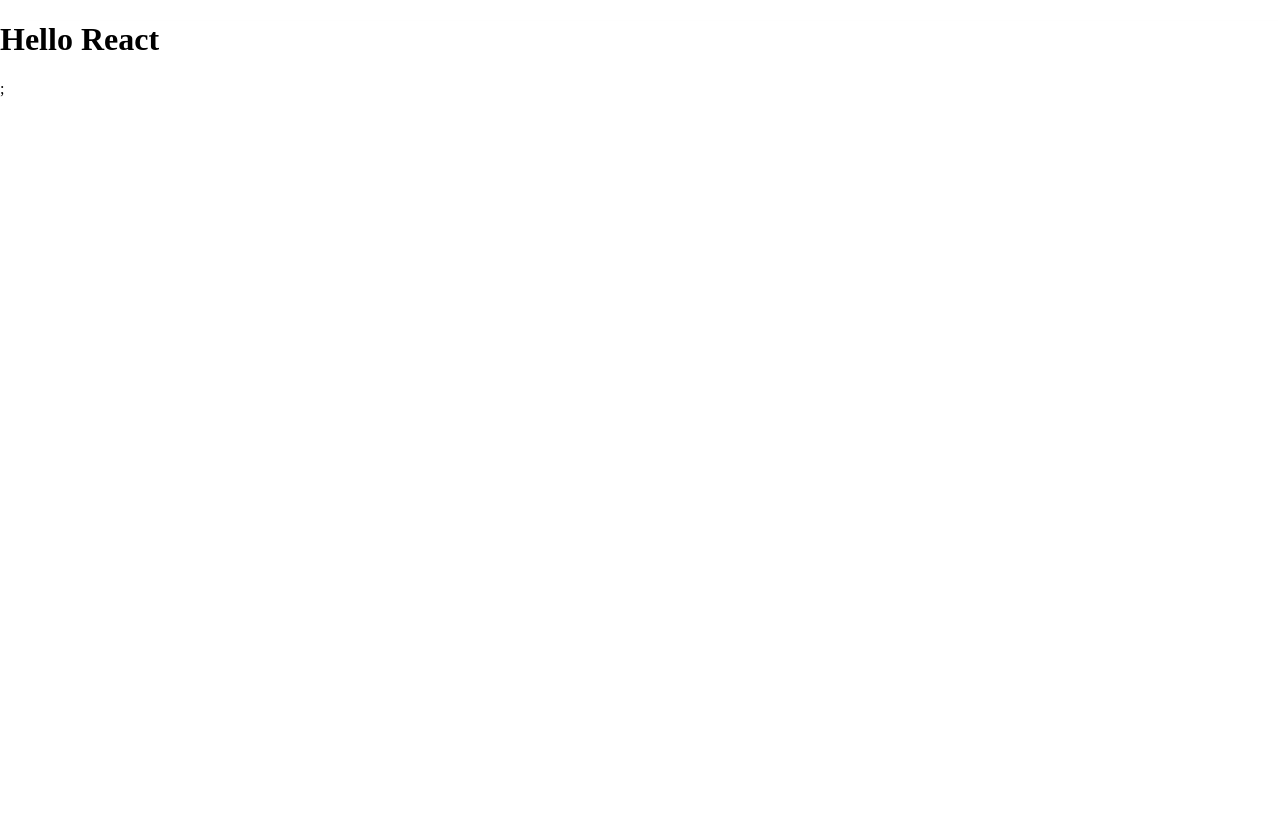
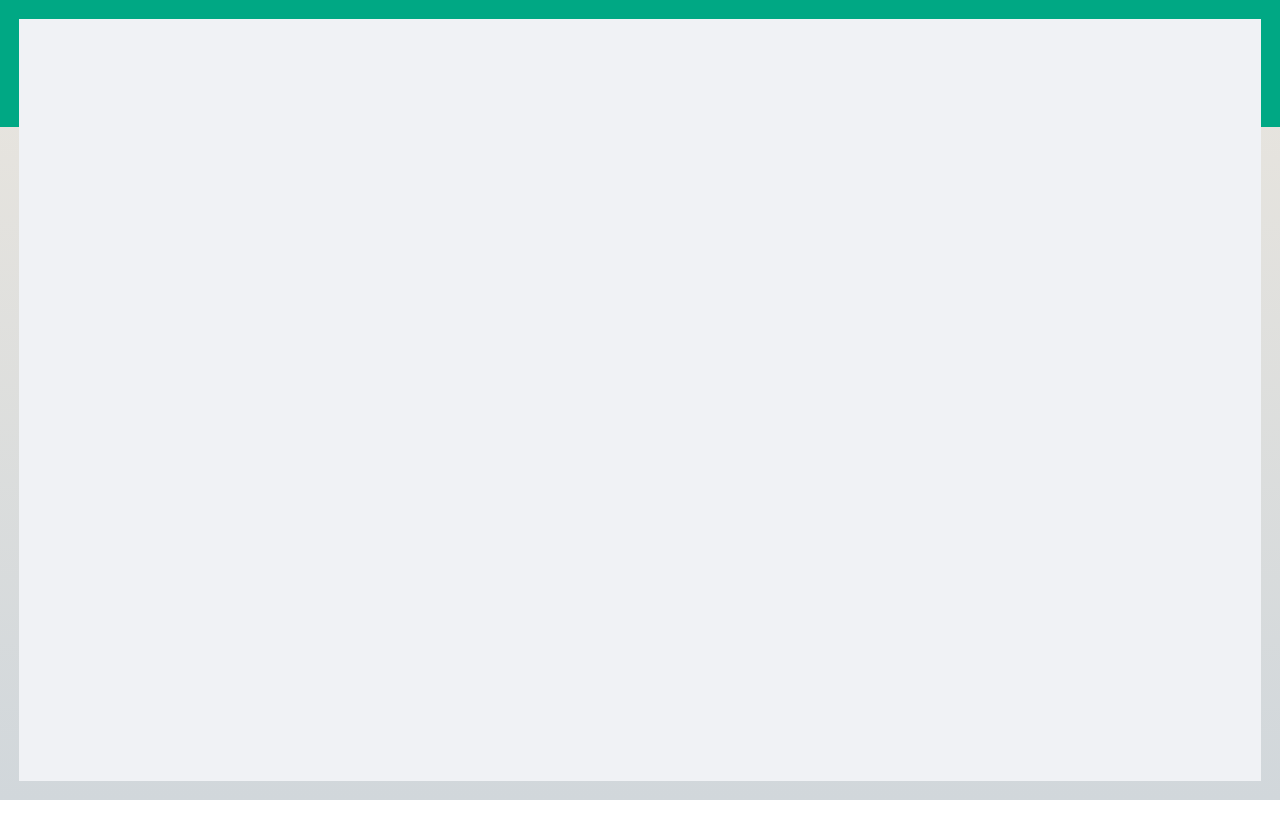
Before and after one commit to foxnorth228/green-api-chat, a React app: page / in a window 1280 px wide. Shown: the top 838 px of the page. After the commit the page ends 800 px from the top, so only its background shows below. Built offline with nearby package versions, Linux system fonts and the light colour scheme.

Commit message:
feat: add basic view to site

```diff
--- /dev/null
+++ b/src/layouts/chat/chat.scss
@@ -0,0 +1,6 @@
+.chat {
+    width: calc(100% - 38px);
+    max-width: 1600px;
+    height: calc(100% - 38px);
+    background-color: #f0f2f5;
+}
--- /dev/null
+++ b/src/layouts/chat/chat.tsx
@@ -0,0 +1,8 @@
+import React from "react";
+import './chat.scss';
+
+const Chat = () => {
+  return <main className="chat"></main>;
+};
+
+export default Chat;
--- a/src/pages/app.scss
+++ b/src/pages/app.scss
@@ -1,5 +1,7 @@
 html{
     box-sizing: border-box;
+    width: 100%;
+    height: 100%;
 }
 *,
 ::before,
@@ -8,11 +10,31 @@
 }
 body {
     margin: 0;
+    width: 100%;
+    height: 100%;
+}
+
+.wrapper::before {
+    z-index: -1;
+    position: fixed;
+    content: '';
+    left: 0;
+    top: 0;
+    width: 100%;
+    height: 127px;
+    background-color: #00a884;
 }
 
 .wrapper {
+    display: flex;
+    justify-content: center;
+    align-items: center;
+    z-index: -1;
     position: relative;
-    height: 7543px;
-    background: #FFFFFF;
-    box-shadow: 0px 4px 4px rgba(0, 0, 0, 0.25);
+    width: 1px;
+    height: 1px;
+    min-width: 100vw;
+    min-height: 100vh;
+    background-color: #eae6df;
+    background-image: linear-gradient(180deg, #eae6df, #d1d7db);
 }
--- a/src/pages/app.tsx
+++ b/src/pages/app.tsx
@@ -1,10 +1,11 @@
 import React from "react";
 import "./app.scss";
+import Chat from "@layouts/chat/chat";
 
 export const App: React.FC = () => {
   return (
     <div className="wrapper">
-      <h1>Hello React</h1>;
+      <Chat />
     </div>
   );
 };
```
